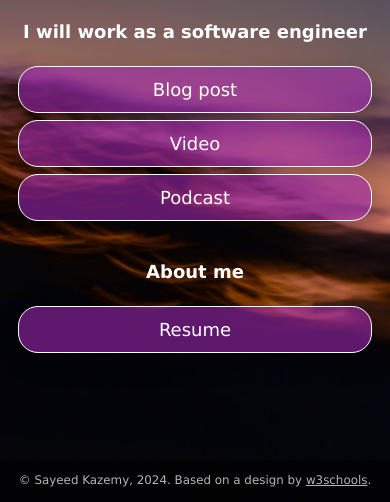
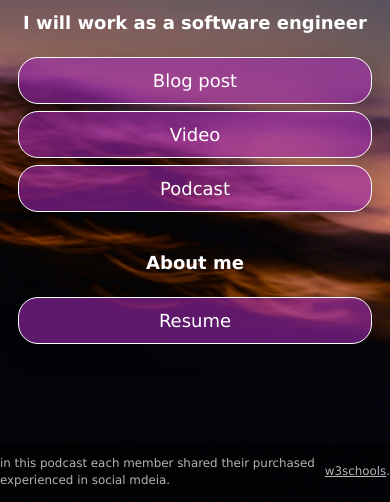
Before and after one commit to kjb2021/sayeed2021.github.io, a plain HTML site: page Website Folder/linktree-ver-1/index.html in a window 390 px wide. Shown: the part 342-844 px from the top of the page. Drawn offline with Linux system fonts and the light colour scheme.

Commit message:
NEW CHANGES
I HAVE MADE SOME CHANGES.

```diff
--- a/Website Folder/linktree-ver-1/index.html
+++ b/Website Folder/linktree-ver-1/index.html
@@ -28,8 +28,8 @@
       <div class="button toggle">Blog post</div>
       <div class="slidedown">
         <div class="description">
-          <h2>Blog post title</h2>
-          <p>Here, add a short but appealing description of your blog post.</p>
+          <h2> How Technology Transformed the Way We Communicate</h2>
+          <p>The Blog post contains the development and widespread adoption of email, and  mobile phone, the creation and development of social media.</p>
           <a href="#" class="external-link" target="_blank">Read</a>
         </div>
       </div>
@@ -57,18 +57,14 @@
     <div class="section-header">
       <h1>About me</h1>
     </div>
-
     <div class="links-container">
       <a href="https://drive.google.com" class="button" target="_blank">Resume</a>
     </div>
-
   </div>
   <div class="footer">
-    <p>© Sayeed Kazemy, 2024. Based on a design by <a
-        href="https://www.w3schools.com/howto/howto_website_create_linktree.asp" target="_blank">w3schools</a>.
-    </p>
+    <p>in this podcast each member shared their purchased experienced in social mdeia.</p>
+      <a href="https://www.w3schools.com/howto/howto_website_create_linktree.asp" target="_blank">w3schools</a>.
   </div>
   <script type="text/javascript" src="js/slider.js"></script>
 </body>
-
 </html>
```
Also changed, not shown: index.html (deleted, +0 -9 lines).
